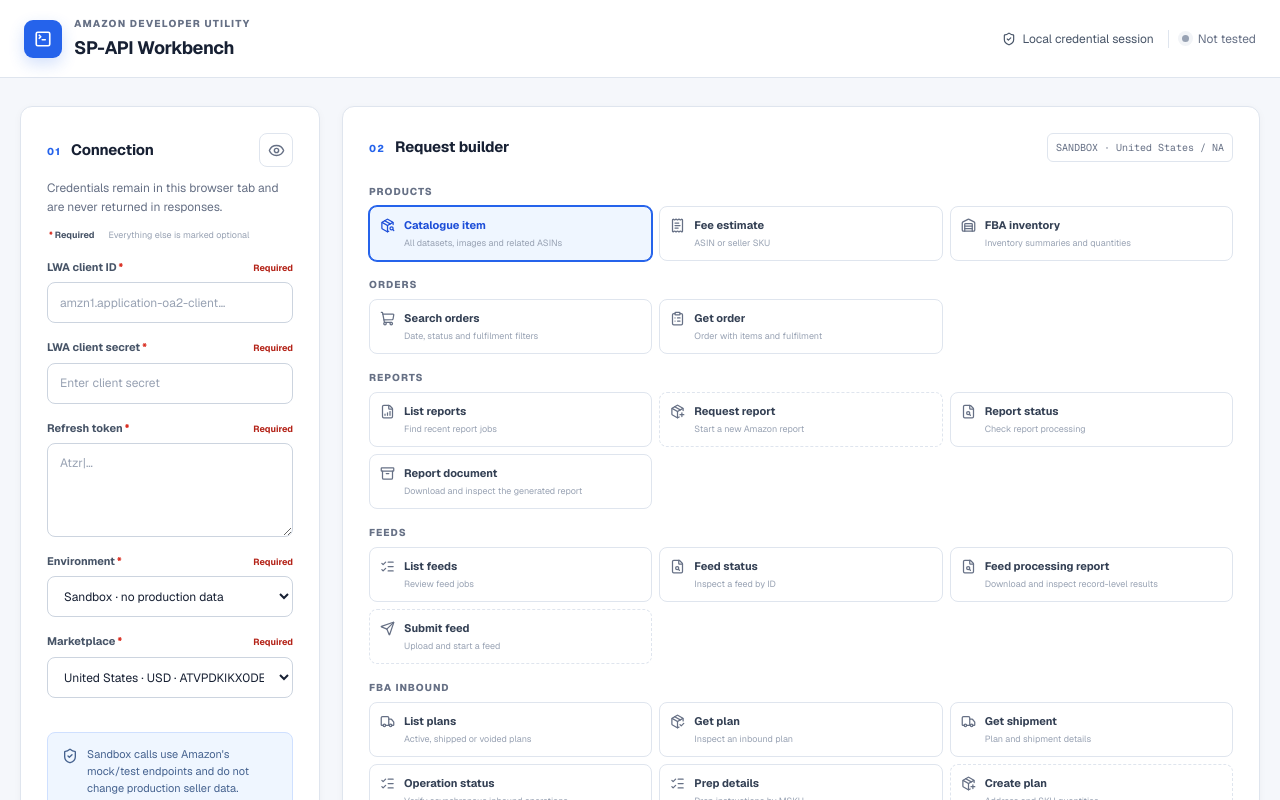
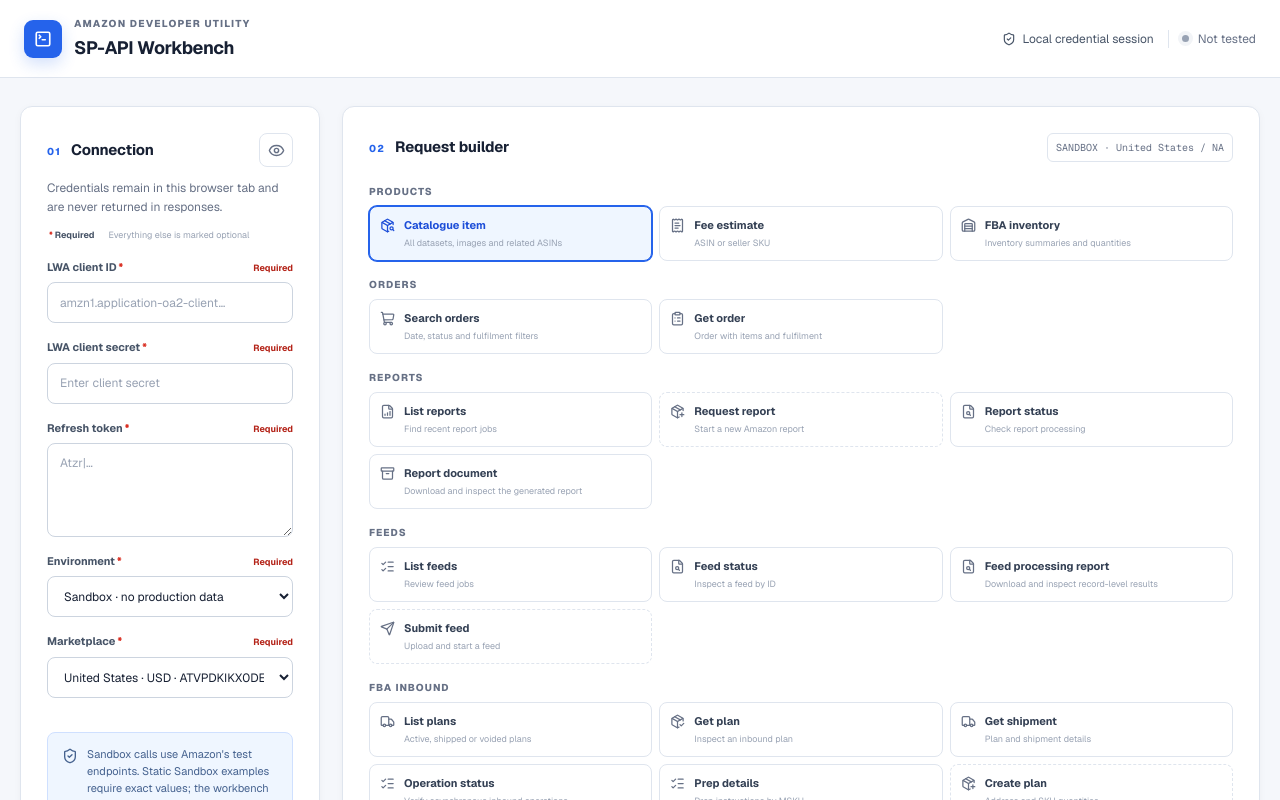
Before and after one commit to ahamdjin/SP-API, a Next.js app: page / in a window 1280 px wide. Shown: the top 800 px of the page. Built offline with nearby package versions, Linux system fonts and the light colour scheme.

Commit message:
Remove automatic sandbox follow-up shortcuts

```diff
--- a/src/components/workbench.tsx
+++ b/src/components/workbench.tsx
@@ -496,7 +496,7 @@
             </Field>
             <div className={"security-note " + (environment === "production" ? "production-warning" : "")}>
               <ShieldCheck size={16} />
-              <p>{environment === "sandbox" ? "Sandbox calls use Amazon's mock/test endpoints and do not change production seller data." : "Production mode calls the live seller account. Keep write confirmations enabled and test the same workflow in Sandbox first."}</p>
+              <p>{environment === "sandbox" ? "Sandbox calls use Amazon's test endpoints. Static Sandbox examples require exact values; the workbench shows those values but never silently replaces what you enter." : "Production mode calls the live seller account. Keep write confirmations enabled and test the same workflow in Sandbox first."}</p>
             </div>
           </div>
           <button className="secondary-button full-width" type="submit" disabled={!credentialsComplete || connectionState === "testing"}>
@@ -965,9 +965,7 @@
       <ResultDetails rows={[{ label: "Report ID", value: reportId || "Not returned" }]} />
       {reportId && <ActionRow>
         <button className="workflow-action primary" type="button" onClick={() => onFollow("report", { reportId })}><RefreshCw size={15} /> Check report status</button>
-        {environment === "sandbox" && <button className="workflow-action" type="button" onClick={() => onFollow("reportDocument", { reportDocumentId: "0356cf79-b8b0-4226-b4b9-0ee058ea5760" })}><Download size={15} /> Open sandbox document example</button>}
       </ActionRow>}
-      {environment === "sandbox" && <SandboxFlowNote>Amazon&apos;s static Report fixtures are independent: <code>ID323</code> stays IN_PROGRESS, while the document fixture uses <code>0356cf79-b8b0-4226-b4b9-0ee058ea5760</code>. Production chains the real report ID to its real document ID.</SandboxFlowNote>}
     </div>;
   }
 
@@ -981,7 +979,6 @@
       <ActionRow>
         {(status === "IN_QUEUE" || status === "IN_PROGRESS") && reportId && <button className="workflow-action primary" type="button" onClick={() => onFollow("report", { reportId })}><RefreshCw size={15} /> Check again</button>}
         {documentId && <button className="workflow-action primary" type="button" onClick={() => onFollow("reportDocument", { reportDocumentId: documentId })}><Download size={15} /> Get report document</button>}
-        {environment === "sandbox" && !documentId && <button className="workflow-action" type="button" onClick={() => onFollow("reportDocument", { reportDocumentId: "0356cf79-b8b0-4226-b4b9-0ee058ea5760" })}><Download size={15} /> Open sandbox document fixture</button>}
       </ActionRow>
       {nextStep && <WorkflowNote>{nextStep}</WorkflowNote>}
     </div>;
@@ -996,7 +993,7 @@
         const reportId = stringValue(record.reportId);
         if (reportId) onFollow("report", { reportId });
       }} actionLabel="Open status" />
-      {pageToken && environment === "production" && <PaginationResult token={pageToken} onNext={() => onFollow("reports", { reportNextToken: pageToken })} />}
+      {pageToken && <PaginationResult token={pageToken} onNext={() => onFollow("reports", { reportNextToken: pageToken })} />}
       {reports.length === 0 && <ResultDetails rows={genericRows} />}
     </div>;
   }
@@ -1020,7 +1017,6 @@
       <ActionRow>
         {(status === "IN_QUEUE" || status === "IN_PROGRESS") && feedId && <button className="workflow-action primary" type="button" onClick={() => onFollow("feed", { feedId })}><RefreshCw size={15} /> Check again</button>}
         {documentId && <button className="workflow-action primary" type="button" onClick={() => onFollow("feedDocument", { feedDocumentId: documentId })}><FileSearch size={15} /> Open processing report</button>}
-        {environment === "sandbox" && !documentId && <button className="workflow-action" type="button" onClick={() => onFollow("feedDocument", { feedDocumentId: "0356cf79-b8b0-4226-b4b9-0ee058ea5760" })}><FileSearch size={15} /> Open sandbox processing report</button>}
       </ActionRow>
       {nextStep && <WorkflowNote>{nextStep}</WorkflowNote>}
     </div>;
@@ -1035,7 +1031,7 @@
         const feedId = stringValue(record.feedId);
         if (feedId) onFollow("feed", { feedId });
       }} actionLabel="Open status" />
-      {pageToken && environment === "production" && <PaginationResult token={pageToken} onNext={() => onFollow("feeds", { feedNextToken: pageToken })} />}
+      {pageToken && <PaginationResult token={pageToken} onNext={() => onFollow("feeds", { feedNextToken: pageToken })} />}
       {feeds.length === 0 && <ResultDetails rows={genericRows} />}
     </div>;
   }
@@ -1063,7 +1059,6 @@
       <ActionRow>
         {status === "IN_PROGRESS" && operationId && <button className="workflow-action primary" type="button" onClick={() => onFollow("inboundOperationStatus", { operationId })}><RefreshCw size={15} /> Check again</button>}
         {status === "SUCCESS" && stringFieldValue(fields, "inboundPlanId") && <button className="workflow-action primary" type="button" onClick={() => onFollow("inboundPlan", { inboundPlanId: stringFieldValue(fields, "inboundPlanId") })}><ArrowRight size={15} /> Open inbound plan</button>}
-        {status === "SUCCESS" && environment === "sandbox" && !stringFieldValue(fields, "inboundPlanId") && <button className="workflow-action" type="button" onClick={() => onFollow("inboundPlan", { inboundPlanId: "wf1234abcd-1234-abcd-5678-1234abcd5678" })}><ArrowRight size={15} /> Open sandbox plan fixture</button>}
       </ActionRow>
       {nextStep && <WorkflowNote>{nextStep}</WorkflowNote>}
     </div>;
@@ -1079,7 +1074,7 @@
         const inboundPlanId = stringValue(record.inboundPlanId);
         if (inboundPlanId) onFollow("inboundPlan", { inboundPlanId });
       }} actionLabel="Open plan" />
-      {pageToken && environment === "production" && <PaginationResult token={pageToken} onNext={() => onFollow("inboundPlans", { inboundPaginationToken: pageToken })} />}
+      {pageToken && <PaginationResult token={pageToken} onNext={() => onFollow("inboundPlans", { inboundPaginationToken: pageToken })} />}
       {plans.length === 0 && <ResultDetails rows={genericRows} />}
     </div>;
   }
@@ -1103,7 +1098,6 @@
         const shipmentId = stringValue(record.shipmentId);
         if (shipmentId && inboundPlanId) onFollow("inboundShipment", { inboundPlanId, shipmentId });
       }} actionLabel="Open shipment" />}
-      {environment === "sandbox" && shipments.length === 0 && <ActionRow><button className="workflow-action" type="button" onClick={() => onFollow("inboundShipment", { inboundPlanId: "wf1234abcd-1234-abcd-5678-1234abcd5678", shipmentId: "sh1234abcd-1234-abcd-5678-1234abcd5678" })}><ArrowRight size={15} /> Open sandbox shipment fixture</button></ActionRow>}
     </div>;
   }
 
@@ -1143,7 +1137,7 @@
         const orderId = stringValue(record.orderId) || stringValue(record.amazonOrderId);
         if (orderId) onFollow("order", { orderId });
       }} actionLabel="Open order" />
-      {pageToken && environment === "production" && <PaginationResult token={pageToken} onNext={() => onFollow("orders", { orderPaginationToken: pageToken })} />}
+      {pageToken && <PaginationResult token={pageToken} onNext={() => onFollow("orders", { orderPaginationToken: pageToken })} />}
       {orders.length === 0 && <ResultDetails rows={genericRows} />}
     </div>;
   }
@@ -1251,10 +1245,6 @@
 
 function WorkflowNote({ children }: { children: React.ReactNode }) {
   return <div className="workflow-note"><FileSearch size={16} /><p>{children}</p></div>;
-}
-
-function SandboxFlowNote({ children }: { children: React.ReactNode }) {
-  return <div className="sandbox-flow-note"><ShieldCheck size={16} /><p>{children}</p></div>;
 }
 
 function RecordList({
```
